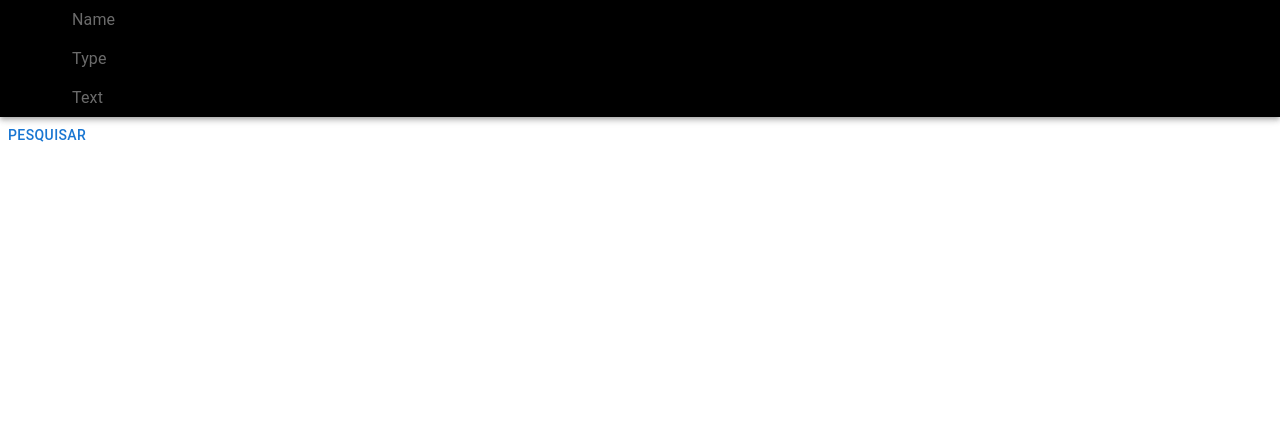
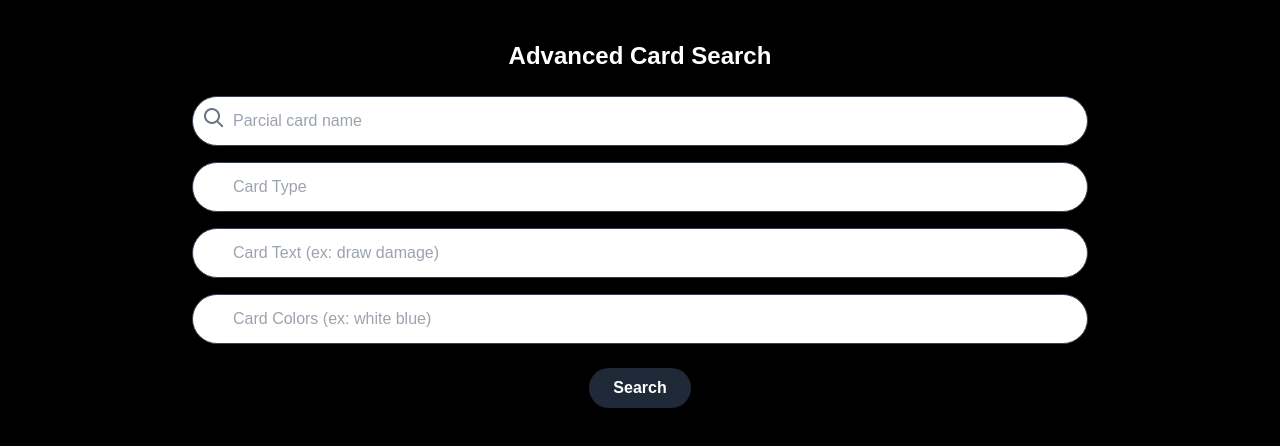
Before and after one commit to KleitonEwerton/builder-mtg-with-nextjs, a Next.js app: page /cards/advancedSearch in a window 1280 px wide. Shown: the top 446 px of the page. Built offline with nearby package versions, Linux system fonts and the light colour scheme.

Commit message:
Paginação OK! Adicionando novas formas de busca avançada

```diff
--- a/src/app/cards/advancedSearch/page.tsx
+++ b/src/app/cards/advancedSearch/page.tsx
@@ -1,56 +1,13 @@
 "use client";
-import { styled, alpha } from "@mui/material/styles";
-import AppBar from "@mui/material/AppBar";
-import Box from "@mui/material/Box";
-import Toolbar from "@mui/material/Toolbar";
-import InputBase from "@mui/material/InputBase";
-import SearchIcon from "@mui/icons-material/Search";
 import { useRouter } from "next/navigation";
-import { Button } from "@mui/material";
 import { useState, useEffect } from "react";
-
-const Search = styled("div")(({ theme }) => ({
-  position: "relative",
-  borderRadius: theme.shape.borderRadius,
-  backgroundColor: alpha(theme.palette.common.black, 1),
-  "&:hover": {
-    backgroundColor: alpha(theme.palette.common.white, 0.25),
-  },
-  marginLeft: 0,
-  width: "100%",
-}));
-
-const SearchIconWrapper = styled("div")(({ theme }) => ({
-  padding: theme.spacing(0, 2),
-  height: "100%",
-  position: "absolute",
-  pointerEvents: "none",
-  backgroundColor: alpha(theme.palette.common.black, 1),
-  display: "flex",
-  alignItems: "center",
-  justifyContent: "center",
-}));
-
-const Input = styled(InputBase)(({ theme }) => ({
-  color: "inherit",
-  width: "100%",
-  backgroundColor: alpha(theme.palette.common.black, 1),
-  "& .MuiInputBase-input": {
-    padding: theme.spacing(1, 1, 1, 0),
-    paddingLeft: `calc(1em + ${theme.spacing(4)})`,
-    transition: theme.transitions.create("width"),
-  },
-}));
-
-const Tool = styled(Toolbar)(({ theme }) => ({
-  backgroundColor: alpha(theme.palette.common.black, 1),
-}));
 
 export default function AdvancedSearch() {
   const [query, setQuery] = useState(""); // Estado para armazenar o valor da pesquisa
   const [name, setName] = useState(""); // Estado para armazenar o nome da carta
   const [oracle, setOracle] = useState(""); // Estado para armazenar o texto do oracle
   const [type, setType] = useState(""); // Estado para armazenar o tipo da carta
+  const [colors, setColors] = useState(""); // Estado para armazenar as cores da carta
 
   const router = useRouter();
 
@@ -61,50 +18,112 @@ export default function AdvancedSearch() {
       if (oracle) parts.push(`(oracle:${oracle.split(" ").join(" oracle:")})`);
       if (type) parts.push(`type:${type}`);
 
+      //troca white por W, blue por U, black por B, red por R e green por G
+      const mana = colors
+        .toLowerCase()
+        .replace("white", "W")
+        .replace("blue", "U")
+        .replace("black", "B")
+        .replace("red", "R")
+        .replace("green", "G");
+
+      // Separa as palavras do oracle por espaço e adiciona mana para cada palavra
+      const oracleMana = oracle
+        .toLowerCase()
+        .replace("white", "W")
+        .replace("blue", "U")
+        .replace("black", "B")
+        .replace("red", "R")
+        .replace("green", "G")
+        .split(" ")
+        .map((word) => `mana:${word}`)
+        .join(" ");
+
+      if (!oracle.includes("")) parts.push(oracleMana);
+
+      if (colors) parts.push(`mana:${mana.split(" ").join(" mana:")}`);
+
       return parts.join(" ");
     };
 
     setQuery(buildQuery());
-  }, [name, oracle, type]);
+  }, [name, oracle, type, colors]);
 
   const handleSearch = () => {
-    console.log("1 - Pesquisar por:", query);
     if (query.length > 0) {
-      router.push(`/cards/list?search=${query}`); // Redireciona para a página com query string
-      console.log("2 - Pesquisar por:", query);
+      router.push(`/cards/list?search=${query}`);
     }
   };
 
   return (
-    <Box sx={{ flexGrow: 1 }}>
-      <AppBar position="static">
-        <Tool>
-          <Search>
-            <SearchIconWrapper>
-              <SearchIcon />
-            </SearchIconWrapper>
-            <Input
-              placeholder="Name"
-              inputProps={{ "aria-label": "search" }}
+    <div className="min-h-screen bg-black text-white p-6">
+      <div className="w-full bg-black py-4">
+        <div className="max-w-4xl mx-auto">
+          <h1 className="text-center text-2xl font-bold mb-6">
+            Advanced Card Search
+          </h1>
+          <div className="space-y-4">
+            <div className="relative">
+              <input
+                type="text"
+                placeholder="Parcial card name"
+                className="w-full p-3 pl-10 text-black rounded-full border border-gray-700 focus:outline-none focus:ring-2 focus:ring-gray-500"
                 onChange={(e) => setName(e.target.value)}
-              sx={{ width: "100%" }}
               />
-            <Input
-              placeholder="Type"
-              inputProps={{ "aria-label": "search" }}
+              <span className="absolute left-3 top-3 text-gray-500">
+                <svg
+                  xmlns="http://www.w3.org/2000/svg"
+                  className="h-5 w-5"
+                  viewBox="0 0 20 20"
+                  fill="currentColor"
+                >
+                  <path
+                    fillRule="evenodd"
+                    d="M12.9 14.32a8 8 0 111.42-1.42l4.6 4.59a1 1 0 01-1.41 1.41l-4.59-4.6zM8 14A6 6 0 108 2a6 6 0 000 12z"
+                    clipRule="evenodd"
+                  />
+                </svg>
+              </span>
+            </div>
+
+            <div className="relative">
+              <input
+                type="text"
+                placeholder="Card Type"
+                className="w-full p-3 pl-10 text-black rounded-full border border-gray-700 focus:outline-none focus:ring-2 focus:ring-gray-500"
                 onChange={(e) => setType(e.target.value)}
-              sx={{ width: "100%" }}
               />
-            <Input
-              placeholder="Text"
-              inputProps={{ "aria-label": "search" }}
+            </div>
+
+            <div className="relative">
+              <input
+                type="text"
+                placeholder="Card Text (ex: draw damage)"
+                className="w-full p-3 pl-10 text-black rounded-full border border-gray-700 focus:outline-none focus:ring-2 focus:ring-gray-500"
                 onChange={(e) => setOracle(e.target.value)}
-              sx={{ width: "100%" }}
               />
-          </Search>
-        </Tool>
-      </AppBar>
-      <Button onClick={handleSearch}>Pesquisar</Button>
-    </Box>
+            </div>
+
+            <div className="relative">
+              <input
+                type="text"
+                placeholder="Card Colors (ex: white blue)"
+                className="w-full p-3 pl-10 text-black rounded-full border border-gray-700 focus:outline-none focus:ring-2 focus:ring-gray-500"
+                onChange={(e) => setColors(e.target.value)}
+              />
+            </div>
+          </div>
+
+          <div className="mt-6 text-center">
+            <button
+              className="bg-gray-800 hover:bg-gray-700 text-white font-bold py-2 px-6 rounded-full shadow-lg transition-all duration-300"
+              onClick={handleSearch}
+            >
+              Search
+            </button>
+          </div>
+        </div>
+      </div>
+    </div>
   );
 }
--- a/src/app/cards/list/page.tsx
+++ b/src/app/cards/list/page.tsx
@@ -41,7 +41,7 @@ const Item = styled(Paper)(({ theme }) => ({
 
 const ExpandMore = muiStyled(
   (props: ExpandMoreProps & { children: React.ReactNode }) => {
-    const { expand, children, ...other } = props;
+    const { children, ...other } = props;
     return <IconButton {...other}>{children}</IconButton>;
   }
 )(({ theme, expand }: { theme: Theme; expand?: boolean }) => ({
@@ -124,7 +124,7 @@ export default function CardsList() {
                   sx={{
                     width: "100%",
                     minHeight: 300,
-                    backgroundColor: "rgba(255, 255, 255, 0.5)",
+                    backgroundColor: "rgba(255, 255, 255, 0)",
                     backdropFilter: "blur(5px)",
                   }}
                 >
@@ -146,6 +146,15 @@ export default function CardsList() {
                       maxHeight: "300px",
                     }}
                     alt={card.name}
+                    src={
+                      card.image_uris?.large ||
+                      card.image_uris?.normal ||
+                      card.image_uris?.small ||
+                      card.image_uris?.png ||
+                      card.image_uris?.art_crop ||
+                      card.image_uris?.border_crop ||
+                      "/public/img/default.jpg"
+                    }
                   />
                   <CardActions disableSpacing>
                     <IconButton aria-label="add to favorites">
```
Also changed, not shown: public/img/default.jpg (added), 1 other file (tests, documents, lock files or other folders). Lines whose indentation alone changed are shown as unchanged.
